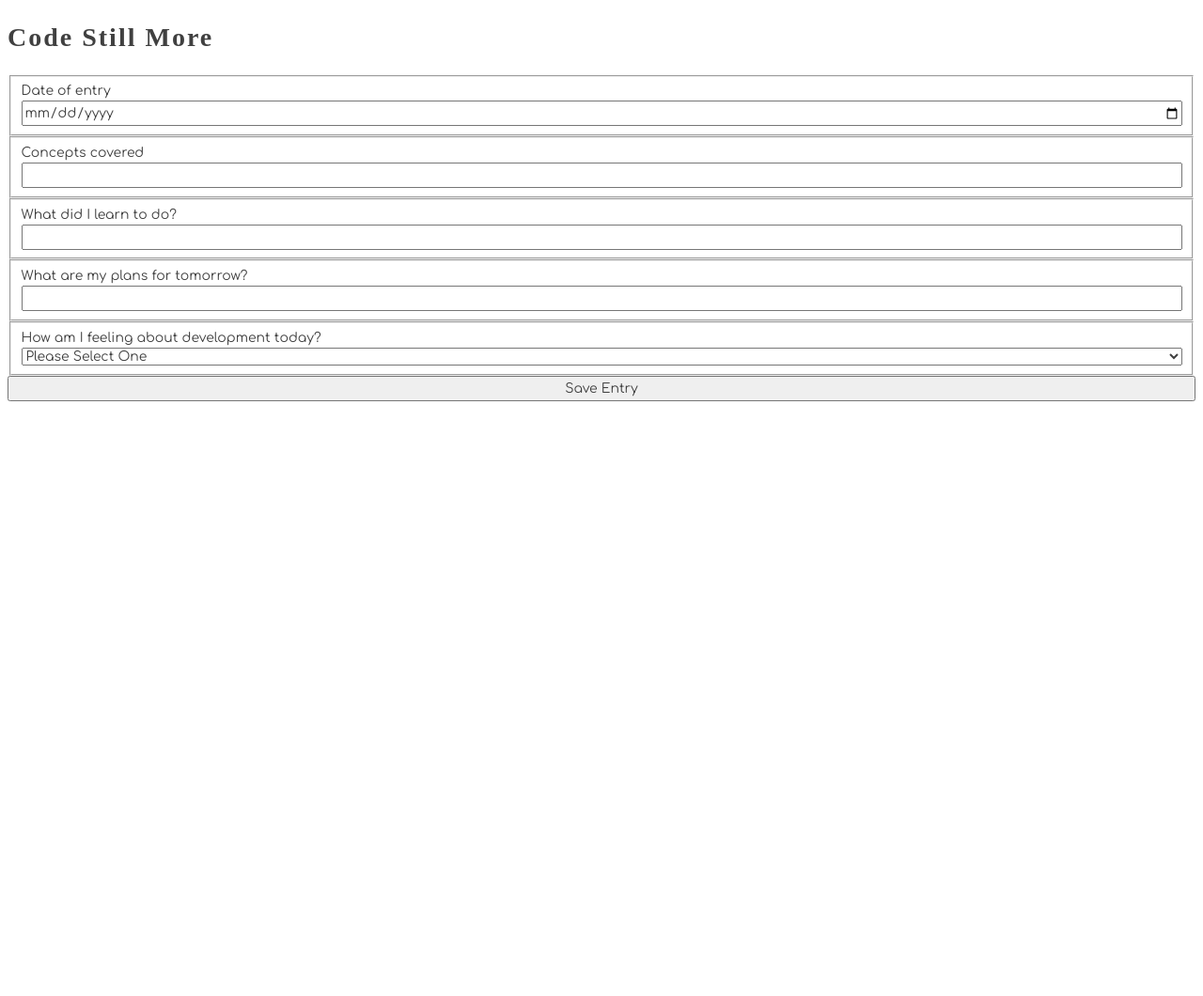
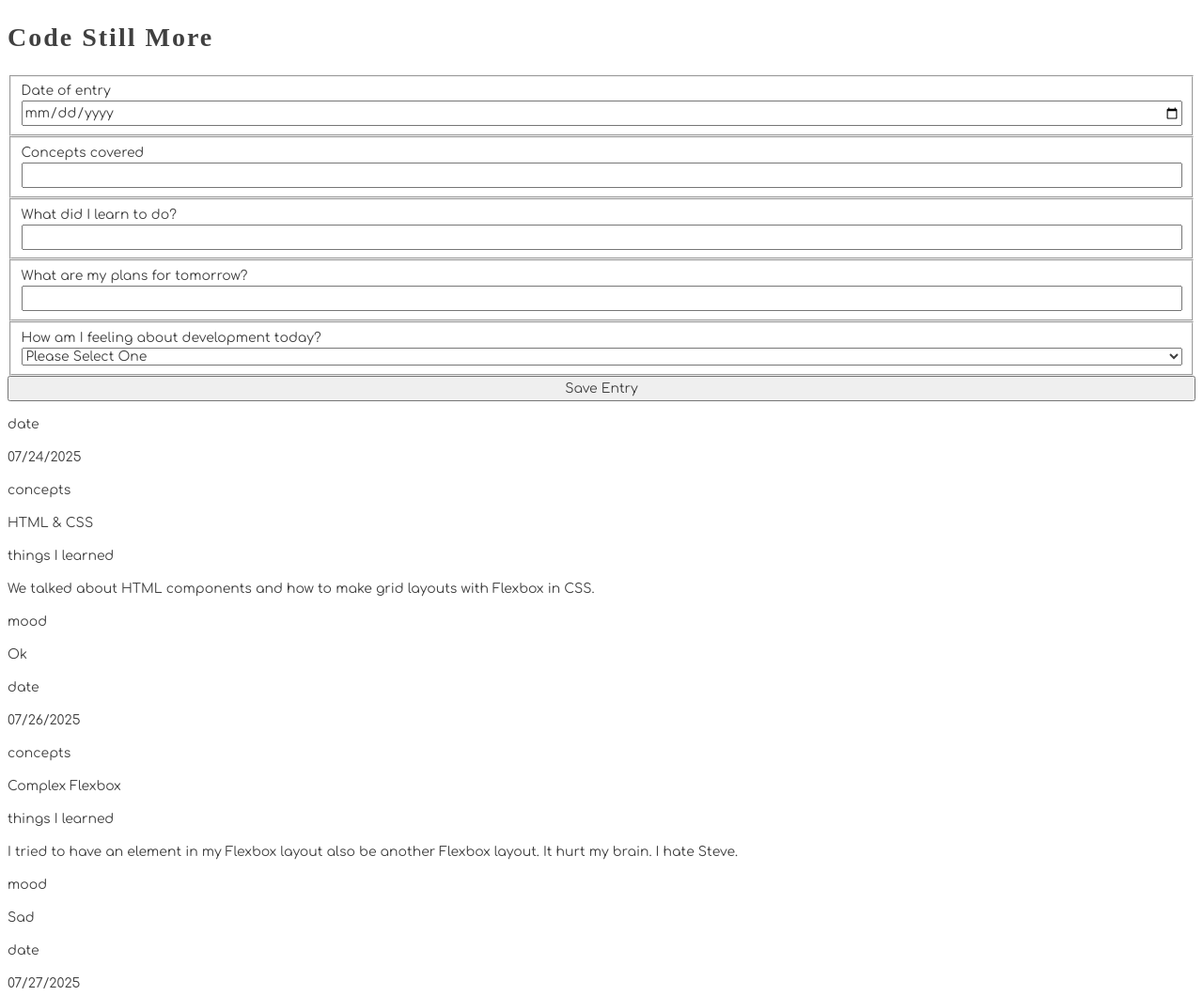
Before and after one commit to nch66862/daily-journal, a plain HTML site: page index.html in a window 1280 px wide. Shown: the top 1060 px of the page at 94% size. Before the commit the page ends 800 px from the top, so only its background shows below. Drawn offline with Linux system fonts and the light colour scheme; a web font is replaced by a local one.

Commit message:
got the journal entries to render to the bottom of my page

```diff
--- a/index.html
+++ b/index.html
@@ -10,28 +10,28 @@
         <h1>Code Still More</h1>
         <form action="">
             <fieldset>
-                <label for="jounalDate">Date of entry</label>
-                <input type="date" name="journalDate">
+                <label for="journalDate">Date of entry</label>
+                <input type="date" name="date">
             </fieldset>
             <fieldset>
                 <label for="conceptsCovered">Concepts covered</label>
-                <input type="text" name="conceptsCovered">
+                <input type="text" name="concept">
             </fieldset>
             <fieldset>
                 <label for="dailyGrowth">What did I learn to do?</label>
-                <input type="textarea" name="dailyGrowth">
+                <input type="textarea" name="entry">
             </fieldset>
             <fieldset>
                 <label for="plans">What are my plans for tomorrow?</label>
-                <input type="textarea" name="plans">
+                <input type="textarea" name="plan">
             </fieldset>
             <fieldset>
                 <label for="feelings">How am I feeling about development today?</label>
                 <select name="mood" id="moodSelector">
-                    <option value="">Please Select One</option>
-                    <option value="Good">Excited for more</option>
-                    <option value="Medium">This is enough for one day</option>
-                    <option value="Bad">I need some time away</option>
+                    <option value="mood">Please Select One</option>
+                    <option value="mood">Excited for more</option>
+                    <option value="mood">This is enough for one day</option>
+                    <option value="mood">I need some time away</option>
                 </select>
             </fieldset>
             <button>Save Entry</button>
--- a/scripts/JournalEntry.js
+++ b/scripts/JournalEntry.js
@@ -5,8 +5,17 @@
 export const JournalEntryComponent = (entry) => {
     return `
         <section id="entry--${entry.id}" class="journalEntry">
-            Display the entry's full text, and the date
-            it was entered here.
-        </section>
-    `
-}
+            <p>date</p>
+            <p>${entry.date}</p>
+            <p>concepts</p>
+            <p>${entry.concept}</p>
+            <p>things I learned</p>
+            <p>${entry.entry}</p>
+            <p>mood</p>
+            <p>${entry.mood}</p>
+            </section>
+            `
+        }
+
+        // <p>plans</p>
+        // <p>${entry.plan}</p>
--- a/scripts/JournalEntryList.js
+++ b/scripts/JournalEntryList.js
@@ -14,11 +14,12 @@ export const EntryListComponent = () => {
     // Use the journal entry data from the data provider component
     const entries = useJournalEntries()
 
+    let journalHTMLRepresentation = ""
     for (const entry of entries) {
-        /*
-            Invoke the component that returns an
-            HTML representation of a single entry
-        */
-        entryLog.innerHTML += ???
+        journalHTMLRepresentation += JournalEntryComponent(entry)
     }
+
+    entryLog.innerHTML += `
+        ${journalHTMLRepresentation}
+    `
 }
--- a/scripts/main.js
+++ b/scripts/main.js
@@ -1 +1,5 @@
 console.log("Welcome to the main module")
+
+import { EntryListComponent } from './JournalEntryList.js'
+
+EntryListComponent ()
```
